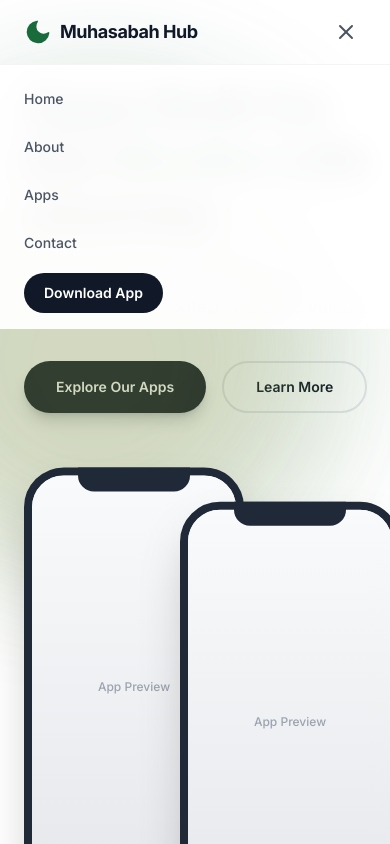
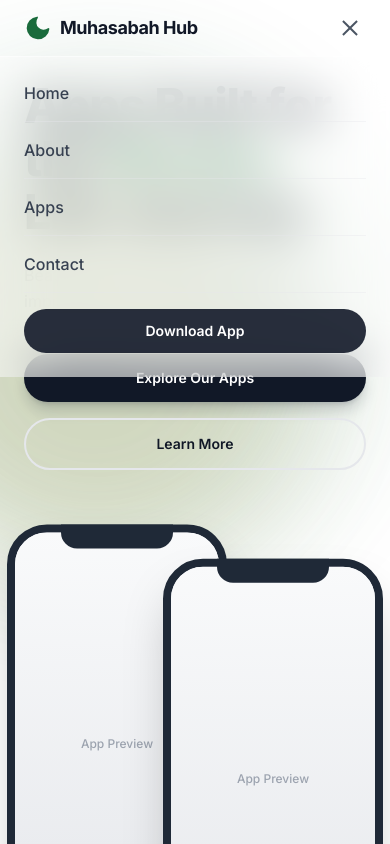
Before and after one commit to muhasabahhub/muhasabah-hub, a Next.js app: page / in a window 390 px wide. Both pictures are taken after a click on the button "Toggle menu". Shown: the top 844 px of the page. Built offline with nearby package versions, Linux system fonts and the light colour scheme.

Commit message:
mobile fixes and badge updates

```diff
--- a/app/components/About.tsx
+++ b/app/components/About.tsx
@@ -41,10 +41,10 @@
         <ScrollReveal>
           <div className="max-w-2xl mx-auto text-center">
             <SectionLabel>Who We Are</SectionLabel>
-            <h2 className="mt-4 text-4xl sm:text-5xl font-extrabold tracking-tight text-gray-900">
+            <h2 className="mt-4 text-3xl sm:text-4xl lg:text-5xl font-extrabold tracking-tight text-gray-900">
               Building with Purpose
             </h2>
-            <p className="mt-6 text-lg text-gray-500 leading-relaxed">
+            <p className="mt-6 text-lg text-gray-500 leading-relaxed text-left sm:text-center">
               Muhasabah — the Islamic practice of self-reflection — is at the
               heart of everything we build. Our apps are designed to help Muslims
               track, improve, and stay consistent in their worship and daily
--- a/app/components/Contact.tsx
+++ b/app/components/Contact.tsx
@@ -19,7 +19,7 @@
           <ScrollReveal>
             <div className="text-center">
               <SectionLabel>Get In Touch</SectionLabel>
-              <h2 className="mt-4 text-4xl sm:text-5xl font-extrabold tracking-tight text-gray-900">
+              <h2 className="mt-4 text-3xl sm:text-4xl lg:text-5xl font-extrabold tracking-tight text-gray-900">
                 We&apos;d Love to Hear From You
               </h2>
               <p className="mt-4 text-gray-500">
--- a/app/components/Features.tsx
+++ b/app/components/Features.tsx
@@ -74,7 +74,7 @@
         <ScrollReveal>
           <div className="text-center max-w-2xl mx-auto">
             <SectionLabel>Features</SectionLabel>
-            <h2 className="mt-4 text-4xl sm:text-5xl font-extrabold tracking-tight text-gray-900">
+            <h2 className="mt-4 text-3xl sm:text-4xl lg:text-5xl font-extrabold tracking-tight text-gray-900">
               Everything You Need to Stay Consistent
             </h2>
           </div>
--- a/app/components/Footer.tsx
+++ b/app/components/Footer.tsx
@@ -1,16 +1,8 @@
-const NAV_LINKS = [
-  { href: "#home", label: "Home" },
-  { href: "#apps", label: "Apps" },
-  { href: "#about", label: "About" },
-  { href: "#contact", label: "Contact" },
-] as const;
-
 export default function Footer() {
   return (
-    <footer className="bg-gray-900 text-white py-16">
+    <footer className="bg-gray-900 text-white py-10">
       <div className="max-w-7xl mx-auto px-6 lg:px-8">
-        <div className="flex flex-col md:flex-row items-center md:items-start justify-between gap-8">
-          <div>
+        <div className="flex flex-col items-center text-center">
           <div className="flex items-center gap-2">
             <svg
               width="24"
@@ -32,24 +24,11 @@
             <span className="text-lg font-bold">Muhasabah Hub</span>
           </div>
           <p className="mt-2 text-sm text-gray-400">
-              Apps Built for the Muslim Journey
+            Apps Built for the Muslim Life Journey
           </p>
         </div>
 
-          <nav className="flex gap-6">
-            {NAV_LINKS.map((link) => (
-              <a
-                key={link.href}
-                href={link.href}
-                className="text-sm text-gray-400 hover:text-white transition-colors"
-              >
-                {link.label}
-              </a>
-            ))}
-          </nav>
-        </div>
-
-        <div className="mt-12 pt-8 border-t border-gray-800 flex flex-col sm:flex-row items-center justify-between gap-4">
+        <div className="mt-8 pt-6 border-t border-gray-800 flex flex-col sm:flex-row items-center justify-between gap-4">
           <p className="text-sm text-gray-500">
             &copy; 2025 Muhasabah Hub. All rights reserved.
           </p>
--- a/app/components/Hero.tsx
+++ b/app/components/Hero.tsx
@@ -36,34 +36,34 @@
         size={16}
       />
 
-      <div className="max-w-7xl mx-auto px-6 lg:px-8 w-full">
-        <div className="grid lg:grid-cols-2 gap-12 lg:gap-8 items-center">
-          <div className="max-w-xl">
-            <h1 className="text-5xl sm:text-6xl lg:text-7xl font-extrabold tracking-tight leading-[1.1] text-gray-900">
+      <div className="max-w-7xl mx-auto w-full">
+        <div className="flex flex-col lg:grid lg:grid-cols-2 gap-12 lg:gap-8 items-center">
+          <div className="w-full px-6 lg:px-8">
+            <h1 className="text-5xl md:text-5xl lg:text-7xl font-extrabold tracking-tight leading-[1.1] text-gray-900">
               Apps Built for the{" "}
               <span className="text-brand-green">Muslim</span> Life Journey
             </h1>
-            <p className="mt-6 text-lg sm:text-xl text-gray-500 leading-relaxed">
+            <p className="mt-6 text-base sm:text-lg lg:text-xl text-gray-500 leading-relaxed">
               Beautiful, purposeful tools for self-improvement — rooted in
               Islamic values.
             </p>
-            <div className="mt-10 flex flex-wrap gap-4">
+            <div className="mt-10 flex flex-col sm:flex-row gap-4 relative z-10">
               <a
                 href="#apps"
-                className="inline-flex items-center px-8 py-3.5 text-sm font-semibold text-white bg-gray-900 rounded-full hover:bg-gray-800 transition-colors shadow-lg shadow-gray-900/20"
+                className="inline-flex items-center justify-center w-full sm:w-auto sm:min-w-[180px] px-8 py-3.5 text-sm font-semibold text-white bg-gray-900 rounded-full hover:bg-gray-800 transition-colors shadow-lg shadow-gray-900/20"
               >
                 Explore Our Apps
               </a>
               <a
                 href="#about"
-                className="inline-flex items-center px-8 py-3.5 text-sm font-semibold text-gray-900 border-2 border-gray-200 rounded-full hover:border-gray-300 hover:bg-gray-50 transition-colors"
+                className="inline-flex items-center justify-center w-full sm:w-auto sm:min-w-[180px] px-8 py-3.5 text-sm font-semibold text-gray-900 border-2 border-gray-200 rounded-full hover:border-gray-300 hover:bg-gray-50 transition-colors"
               >
                 Learn More
               </a>
             </div>
           </div>
 
-          <div className="relative flex justify-center lg:justify-end items-center">
+          <div className="flex justify-center lg:justify-end items-center max-w-[280px] lg:max-w-none mx-auto lg:mx-0">
             <PhoneMockup
               className="animate-float z-10"
               rotate="-rotate-6"
--- a/app/components/Navbar.tsx
+++ b/app/components/Navbar.tsx
@@ -57,7 +57,7 @@
       }`}
     >
       <div className="max-w-7xl mx-auto px-6 lg:px-8">
-        <div className="flex items-center justify-between h-16 lg:h-20">
+        <div className="flex items-center justify-between h-14 lg:h-16">
           <a href="#home" className="flex items-center gap-2">
             <CrescentIcon />
             <span className="text-lg font-bold tracking-tight text-gray-900">
@@ -86,59 +86,60 @@
           <button
             type="button"
             onClick={() => setMobileOpen(!mobileOpen)}
-            className="md:hidden p-2 text-gray-600"
+            className="md:hidden relative w-8 h-8 flex items-center justify-center text-gray-600"
             aria-label="Toggle menu"
           >
-            <svg
-              width="24"
-              height="24"
-              viewBox="0 0 24 24"
-              fill="none"
-              stroke="currentColor"
-              strokeWidth="2"
-              strokeLinecap="round"
-              strokeLinejoin="round"
-            >
-              {mobileOpen ? (
-                <>
-                  <line x1="18" y1="6" x2="6" y2="18" />
-                  <line x1="6" y1="6" x2="18" y2="18" />
-                </>
-              ) : (
-                <>
-                  <line x1="3" y1="6" x2="21" y2="6" />
-                  <line x1="3" y1="12" x2="21" y2="12" />
-                  <line x1="3" y1="18" x2="21" y2="18" />
-                </>
-              )}
-            </svg>
+            <span
+              className={`absolute h-0.5 w-5 bg-current transition-all duration-300 ${
+                mobileOpen ? "rotate-45 translate-y-0" : "-translate-y-1.5"
+              }`}
+            />
+            <span
+              className={`absolute h-0.5 w-5 bg-current transition-all duration-300 ${
+                mobileOpen ? "opacity-0 scale-x-0" : "opacity-100 scale-x-100"
+              }`}
+            />
+            <span
+              className={`absolute h-0.5 w-5 bg-current transition-all duration-300 ${
+                mobileOpen ? "-rotate-45 translate-y-0" : "translate-y-1.5"
+              }`}
+            />
           </button>
         </div>
       </div>
 
-      {mobileOpen && (
-        <div className="md:hidden bg-white/95 backdrop-blur-lg border-t border-gray-100">
-          <div className="px-6 py-4 space-y-3">
-            {NAV_LINKS.map((link) => (
+      <div
+        className={`md:hidden overflow-hidden transition-all duration-300 ease-in-out ${
+          mobileOpen ? "max-h-[400px] opacity-100" : "max-h-0 opacity-0"
+        }`}
+      >
+        <div className="bg-white/55 backdrop-blur-xl shadow-lg shadow-black/5 border-t border-white/50">
+          <div className="py-2">
+            {NAV_LINKS.map((link, i) => (
+              <div key={link.href}>
+                {i > 0 && <div className="mx-6 border-t border-gray-200/40" />}
                 <a
-                key={link.href}
                   href={link.href}
                   onClick={closeMobile}
-                className="block text-sm font-medium text-gray-600 hover:text-gray-900 py-2"
+                  className="block text-base font-medium text-gray-700 hover:text-brand-green hover:bg-brand-green/5 py-4 px-6 transition-colors"
                 >
                   {link.label}
                 </a>
+              </div>
             ))}
+            <div className="mx-6 border-t border-gray-200/40" />
+            <div className="px-6 py-4">
               <a
                 href="#apps"
                 onClick={closeMobile}
-              className="inline-flex items-center px-5 py-2.5 text-sm font-semibold text-white bg-gray-900 rounded-full hover:bg-gray-800 transition-colors"
+                className="flex items-center justify-center w-full px-5 py-3 text-sm font-semibold text-white bg-gray-900/90 backdrop-blur-sm rounded-full hover:bg-gray-800 transition-colors"
               >
                 Download App
               </a>
             </div>
           </div>
-      )}
+        </div>
+      </div>
     </nav>
   );
 }
```
Also changed, not shown: app/components/Apps.tsx (+23 -38 lines), public/images/app-store-badge.svg.svg (added), public/images/google-play-badge.png.png (added). Lines whose indentation alone changed are shown as unchanged.
